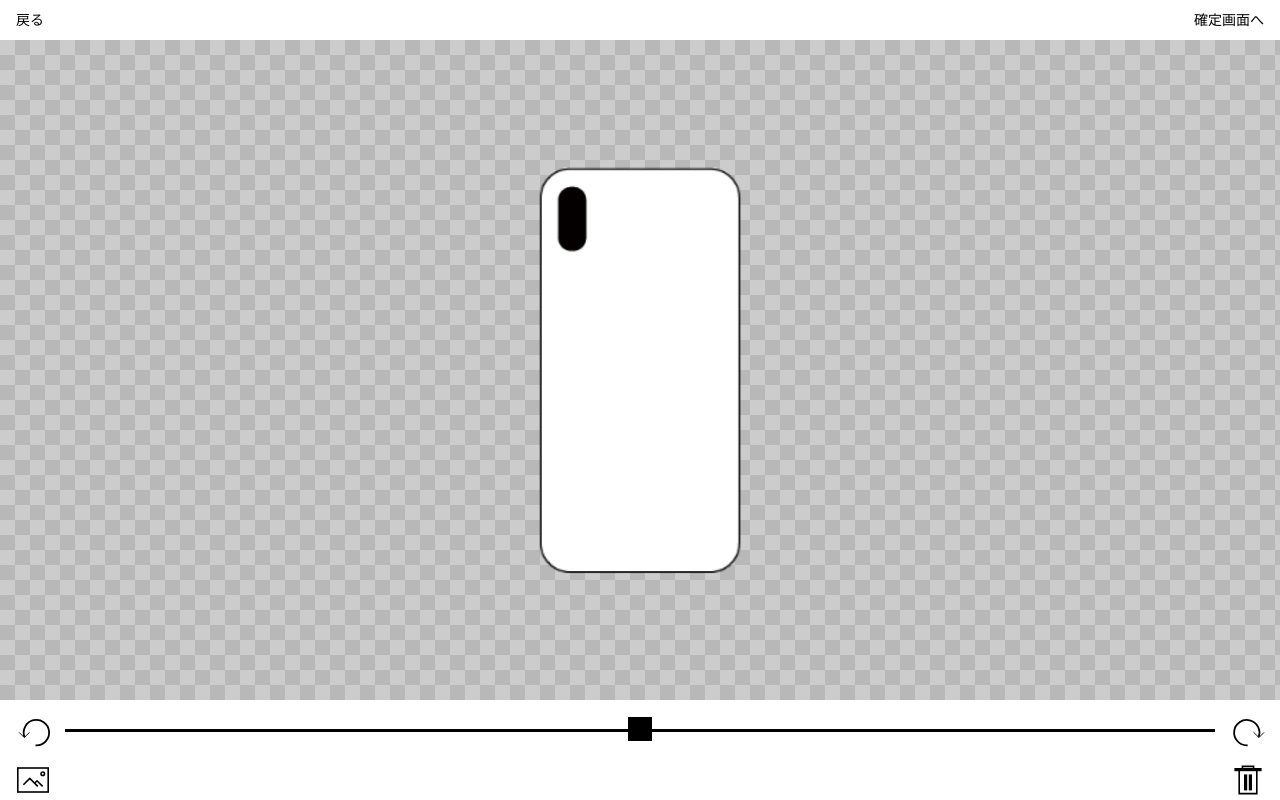
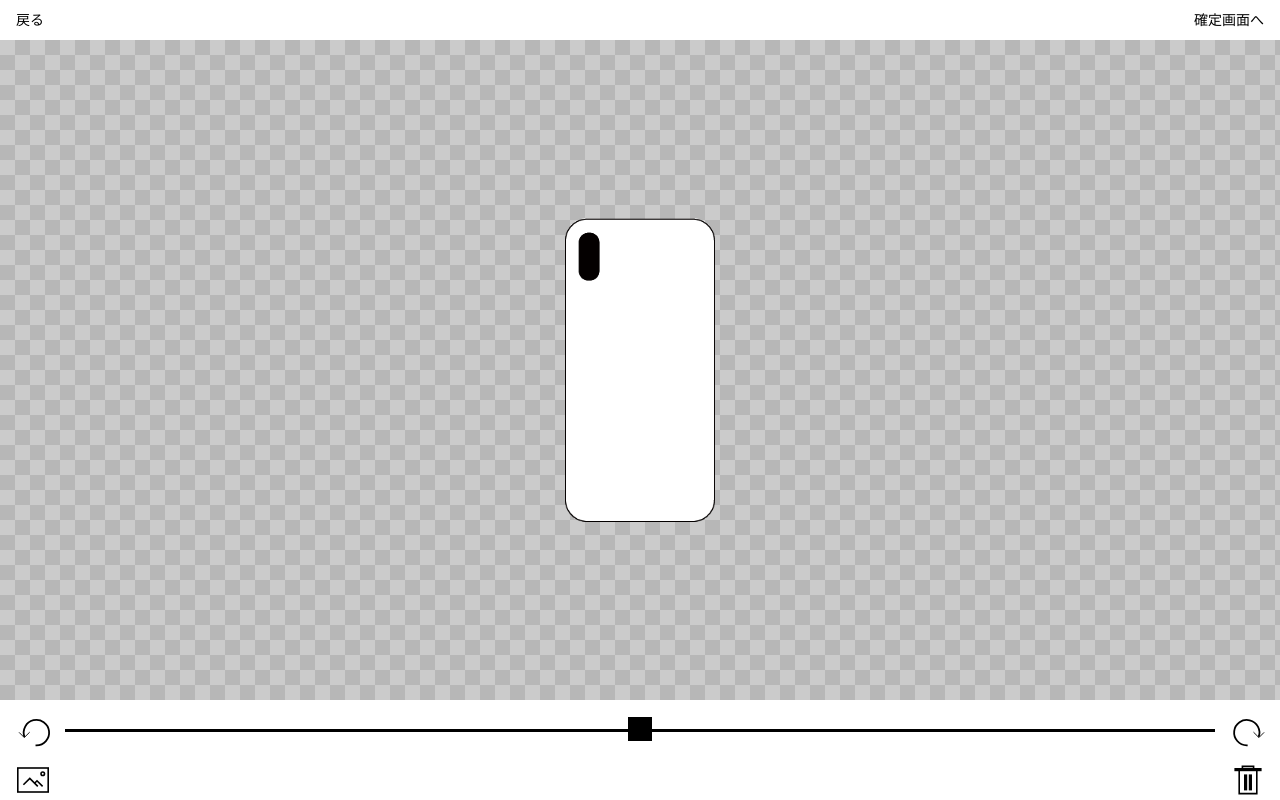
Before and after one commit to TomohitoArakawa/canvas, a website built with webpack: page dist/detail/customize.html in a window 1280 px wide. Built offline with Linux system fonts and the light colour scheme.

Commit message:
Returned Responsive Canvas

```diff
--- a/src/customize.js
+++ b/src/customize.js
@@ -782,7 +782,7 @@ function pinchInOut() {
 
 	      let scale = ( uploadImgObj.scaleX() * dist ) / lastDist;
 
-	      // rotateAroundCenter(uploadImgObj , uploadImgObj.rotation() )
+	      rotateAroundCenter( uploadImgObj , uploadImgObj.rotation() )
 	      uploadImgObj.scaleX( scale );
 	      uploadImgObj.scaleY( scale );
 	      edit.draw();
--- a/src/scss/partial/detail/_customize.scss
+++ b/src/scss/partial/detail/_customize.scss
@@ -40,7 +40,7 @@ html , body {
       // zoom: 133%;
     }
     canvas {
-      transform: scale3d( 1.3333 , 1.3333 , 1.3333 );
+
     }
   }
   @include smartphone {
@@ -66,7 +66,7 @@ html , body {
       // zoom: 133%;
     }
     canvas {
-      transform: scale3d( 1.3333 , 1.3333 , 1.3333 );
+
     }
   }
   @include smartphone {
@@ -90,7 +90,7 @@ html , body {
       // zoom: 133%;
     }
     canvas {
-      transform: scale3d( 1.3333 , 1.3333 , 1.3333 );
+
     }
   }
   @include smartphone {
@@ -114,7 +114,7 @@ html , body {
       // zoom: 133%;
     }
     canvas {
-      transform: scale3d( 1.3333 , 1.3333 , 1.3333 );
+
     }
   }
   @include smartphone {
```
Also changed, not shown: dist/css/customize.css, dist/css/preview.css, dist/js/customize.js.
